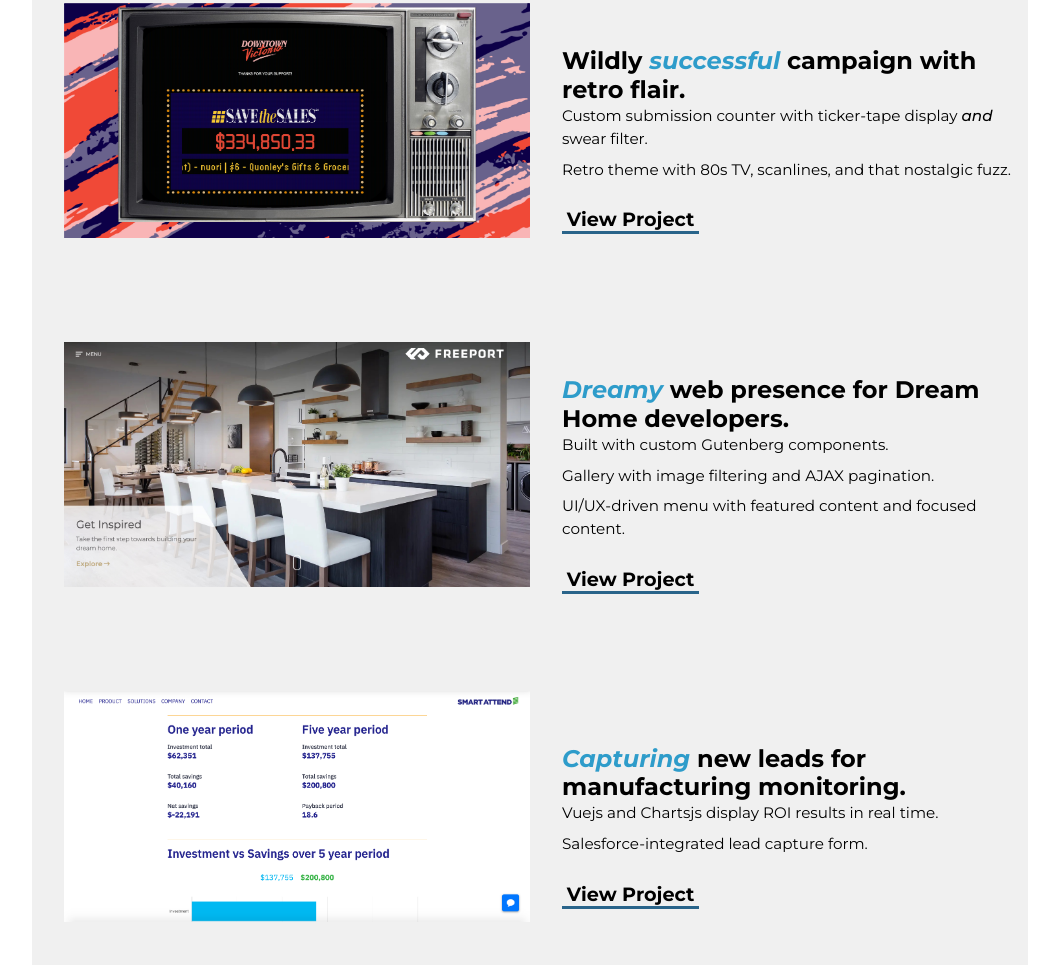
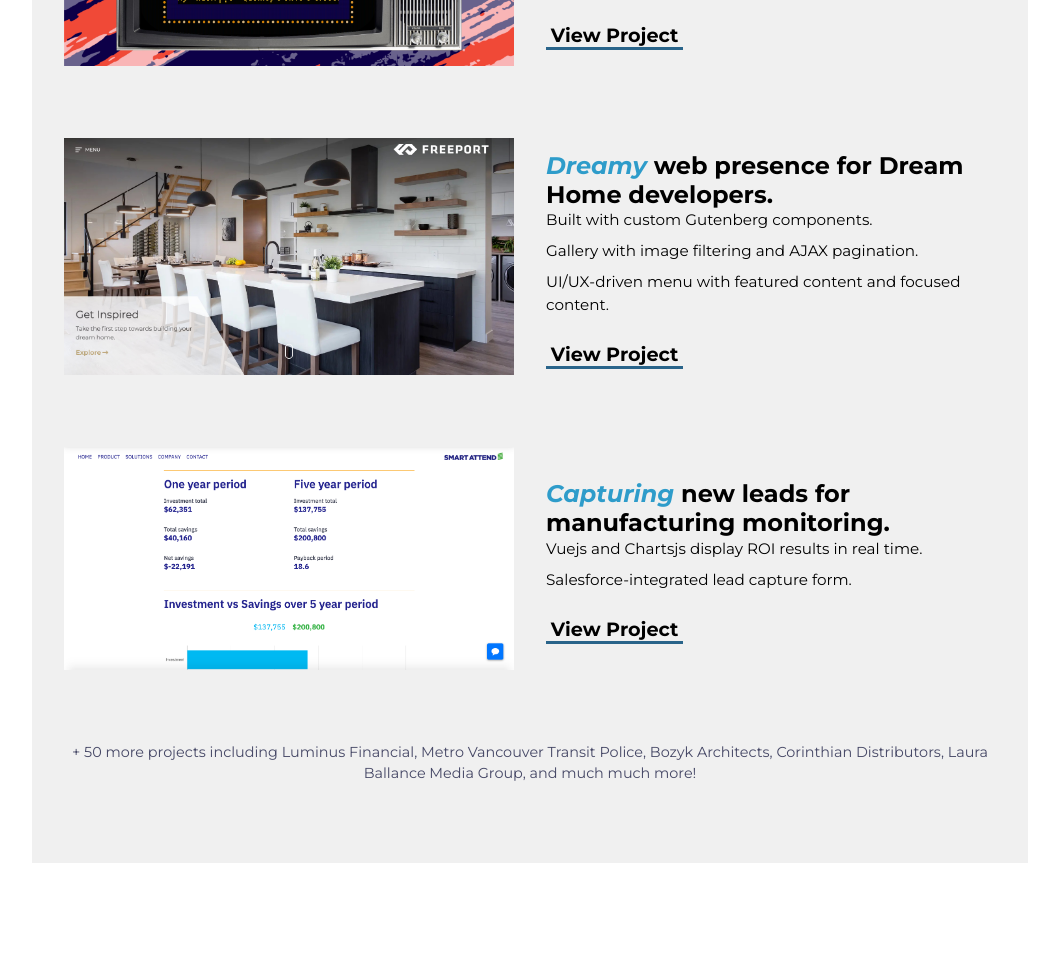
Before and after one commit to lkhedlund/lkhedlund.github.io, a website built with webpack: page index.html in a window 1280 px wide. Shown: the part 2810-3775 px from the top of the page, without its empty margins (110-1169 px from the left). Built offline with nearby package versions, Linux system fonts and the light colour scheme.

Commit message:
Finalize projects list.

```diff
--- a/assets/scss/index.scss
+++ b/assets/scss/index.scss
@@ -70,13 +70,19 @@ ul.no-style {
     display: grid;
     grid-template-columns: $h-spacer auto $h-spacer;
     grid-auto-rows: minmax($v-spacer, auto);
-    grid-gap: 1rem;
     margin-bottom: 4rem;
 
     @media (min-width: 900px) {
         grid-template-columns: auto $h-spacer 300px 300px 300px $h-spacer auto;
         grid-template-rows: $v-spacer $offset auto $offset $v-spacer;
+        grid-gap: 1rem;
     }
+}
+
+.footnote {
+    color: $dark;
+    font-size: 0.9rem;
+    text-align: center;
 }
 
 // Header
@@ -173,12 +179,14 @@ ul.no-style {
     grid-column: 2 / span 1;
     grid-row: 2 / span 1;
 
+    background: $light-grey;
+    padding: 2rem 1rem;
+
     @media (min-width: 900px) {
         grid-row: 2 / span 2;
         grid-column: 2 / span 5;
+        padding: 4rem 2rem;
     }
-    background: $light-grey;
-    padding: 4rem 2rem;
 }
 
 .list-project {
@@ -195,18 +203,17 @@ ul.no-style {
 
 .project-figure,
 .project-body {
-    flex: 0 0 100%;
-    max-width: 100%;
+    flex: 1 1 100%;
 
     @media (min-width: 900px) {
-        flex: 0 0 50%;
+        flex: 1 1 350px;
         max-width: 50%;
     }
 }
 
 .project-figure {
     margin: 0;
-    padding-bottom: 2rem;
+    padding-bottom: 1rem;
 
     img {
         width: 100%;
@@ -216,6 +223,7 @@ ul.no-style {
 
     @media (min-width: 900px) {
         padding-right: 2rem;
+        padding-bottom: 0;
     }
 }
 
--- a/index.html
+++ b/index.html
@@ -168,6 +168,9 @@
                         <a class="project-link slide-up" href="https://smartattend.com/roi-calculator" target="_blank">View Project</a>
                     </div>
                 </div>
+                <div class="list-end">
+                    <p class="footnote">+ 50 more projects including Luminus Financial, Metro Vancouver Transit Police, Bozyk Architects, Corinthian Distributors, Laura Ballance Media Group, and much much more!</p>
+                </div>
             </div>
         </section>
     </main>
```
Also changed, not shown: dist/index.css.
